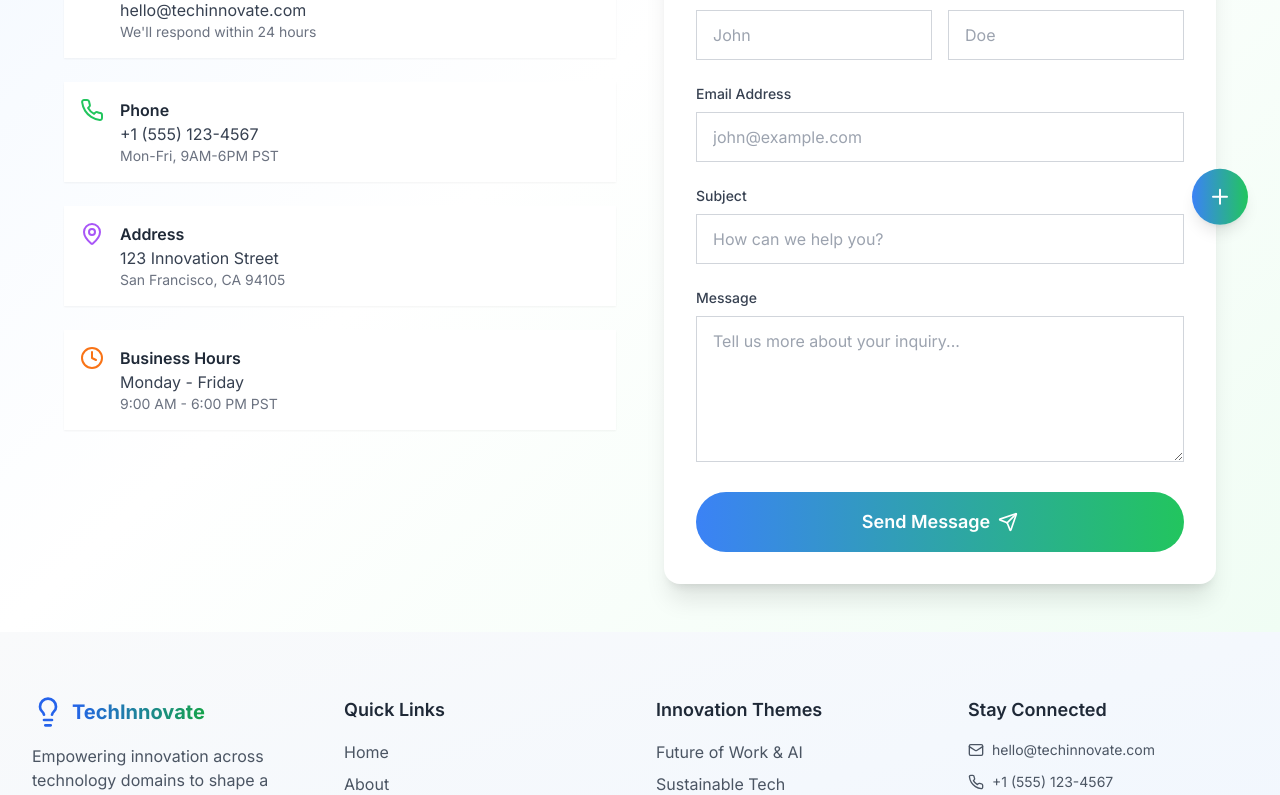
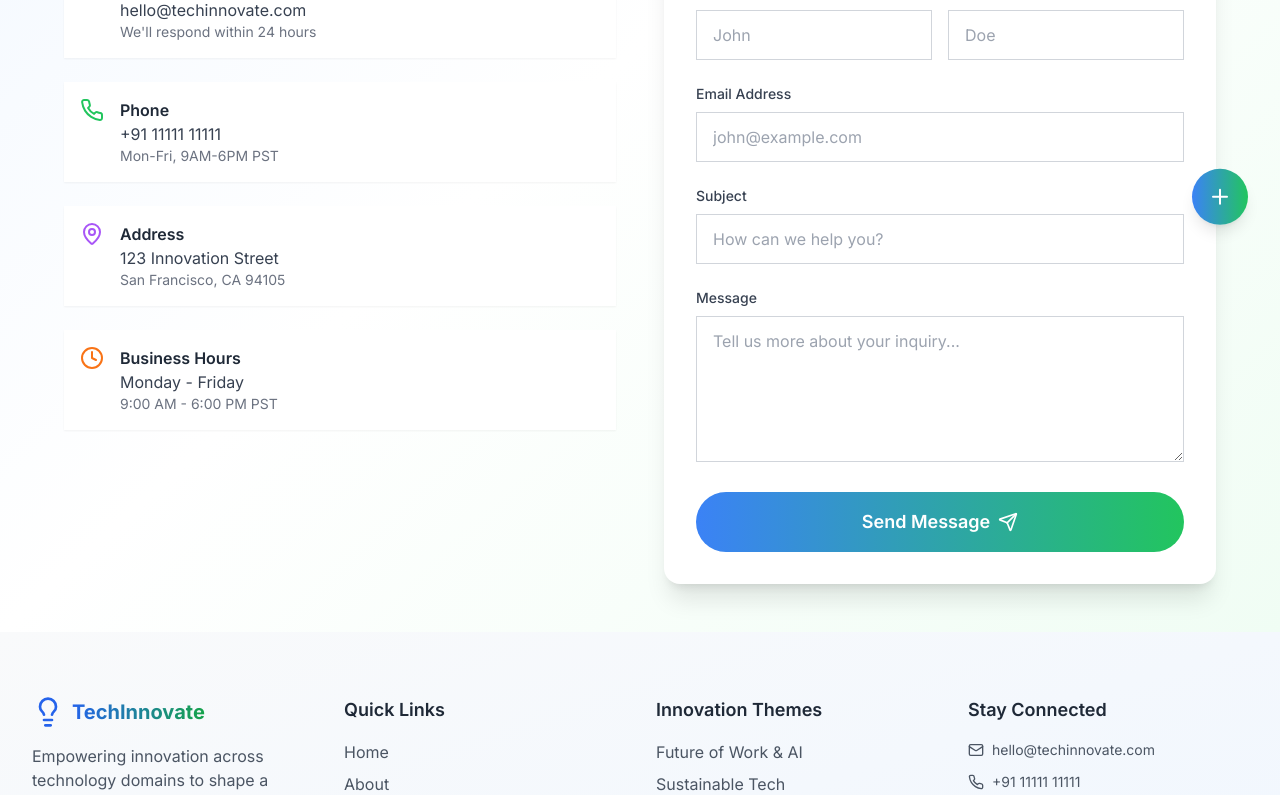
Before and after one commit to Jani-shiv/TechInnovate, a Next.js app: page /contact in a window 1280 px wide. Shown: the part 542-1337 px from the top of the page. Built offline with nearby package versions, Linux system fonts and the light colour scheme.

Commit message:
TechInnovate

```diff
--- a/app/contact/page.tsx
+++ b/app/contact/page.tsx
@@ -53,7 +53,7 @@ export default function Contact() {
                   {
                     icon: <Phone className="w-6 h-6 text-green-500" />,
                     title: "Phone",
-                    content: "+1 (555) 123-4567",
+                    content: "+91 11111 11111",
                     subtitle: "Mon-Fri, 9AM-6PM PST",
                   },
                   {
--- a/components/Footer.tsx
+++ b/components/Footer.tsx
@@ -98,7 +98,7 @@ export default function Footer() {
               </div>
               <div className="flex items-center space-x-2 text-gray-600">
                 <Phone className="w-4 h-4" />
-                <span className="text-sm">+1 (555) 123-4567</span>
+                <span className="text-sm">+91 11111 11111</span>
               </div>
               <div className="flex items-center space-x-2 text-gray-600">
                 <MapPin className="w-4 h-4" />
```
